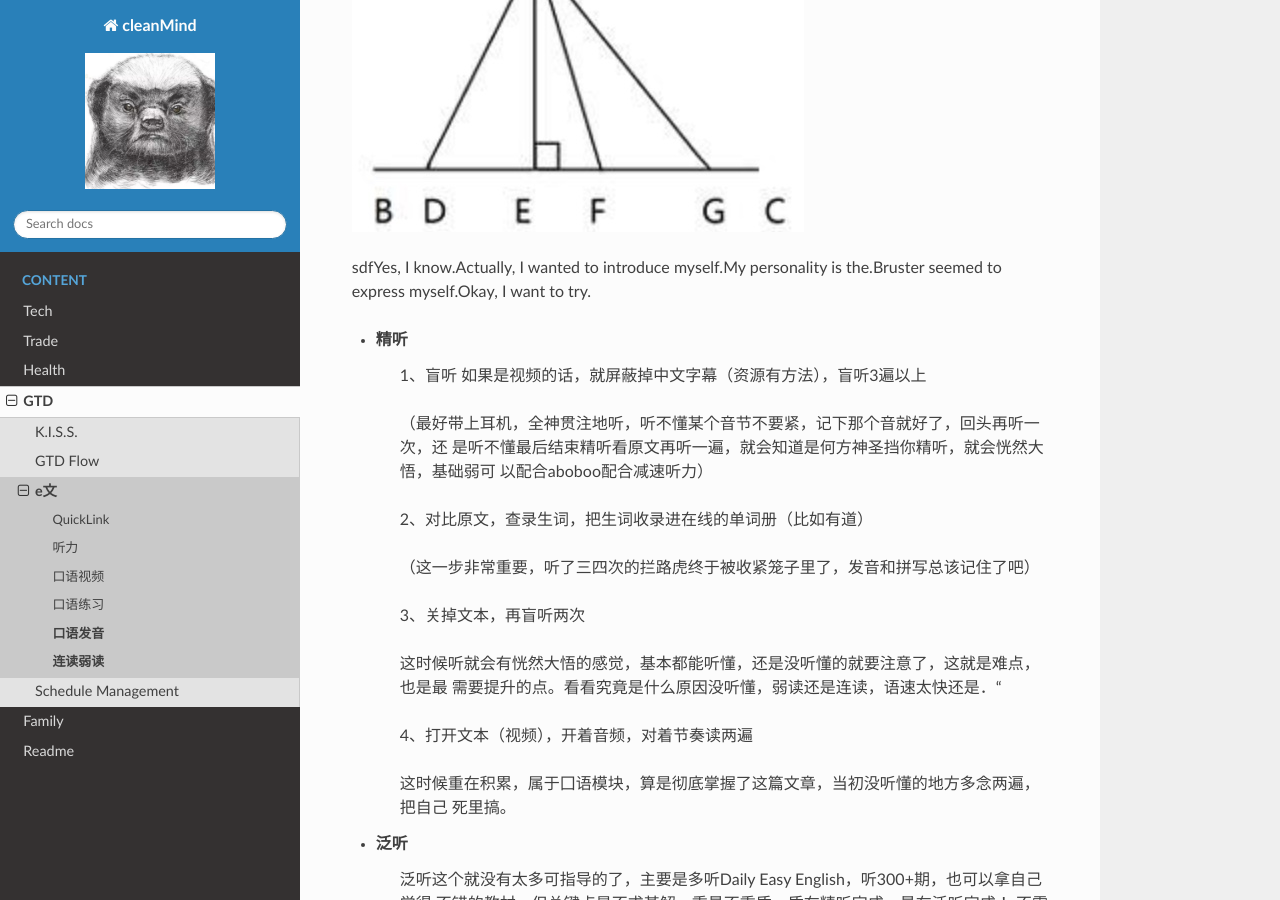
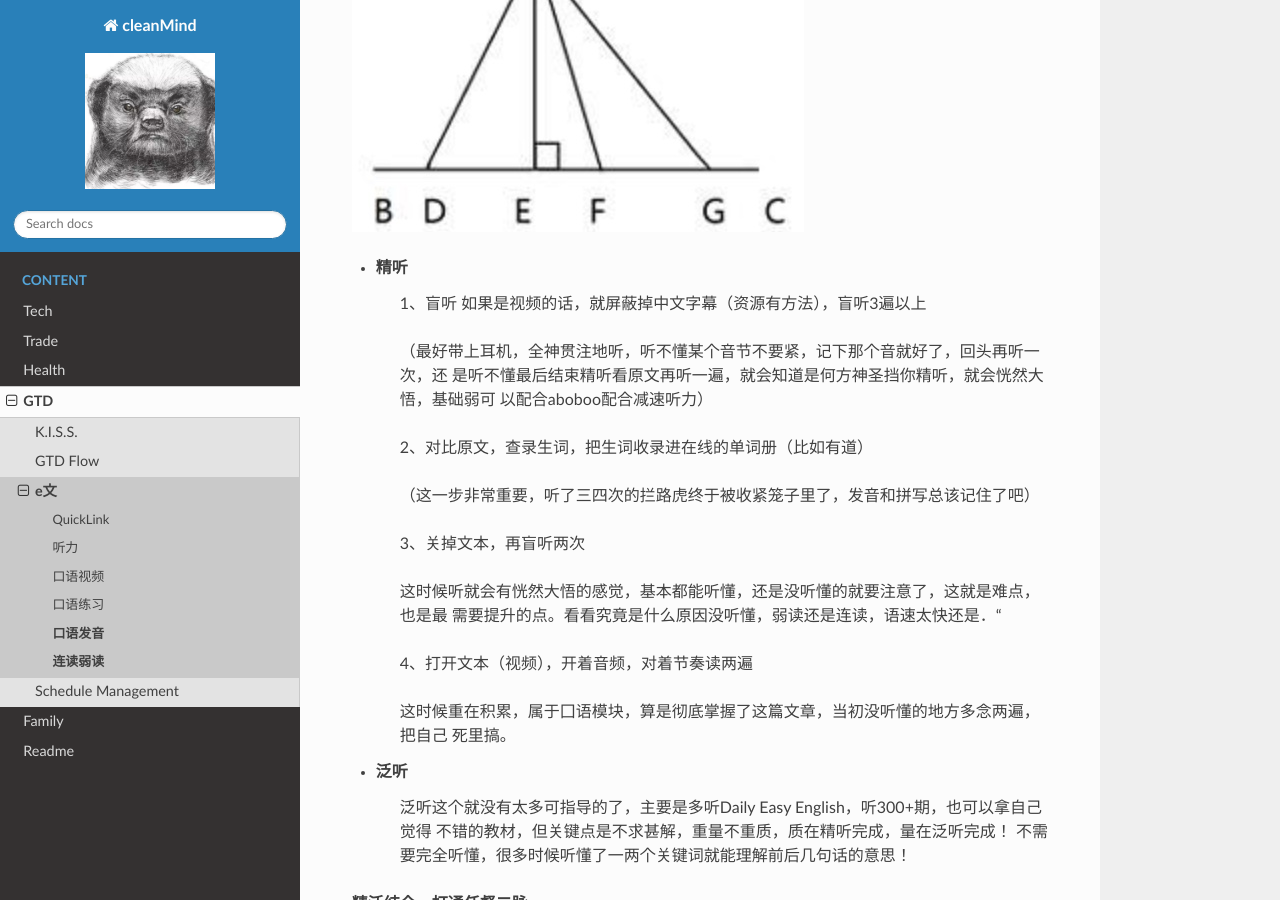
Before and after one commit to alphajayGithub/alphajayGithub.github.io, a Sphinx documentation site: the page built from docs/source/GTD/gtd_english.rst, in a window 1280 px wide and 900 px high, scrolled down 1115 px. Built offline with Sphinx 7.4.7 and the Read the Docs theme 2.0.0, drawn with Linux system fonts in a browser that asks for light colours.

Commit message:
update:  remove the additional words

```diff
--- a/docs/source/GTD/gtd_english.rst
+++ b/docs/source/GTD/gtd_english.rst
@@ -40,7 +40,7 @@ QuickLink
     不是不可以，而是难度很可能不合适，效率低下，打击自信心，学没两天就放弃了。
 
 .. image:: pic/200329_englishLearn.jpg
-sdfYes, I know.Actually, I wanted to introduce myself.My personality is the.Bruster seemed to express myself.Okay, I want to try.
+
 
 * **精听**
 
```
